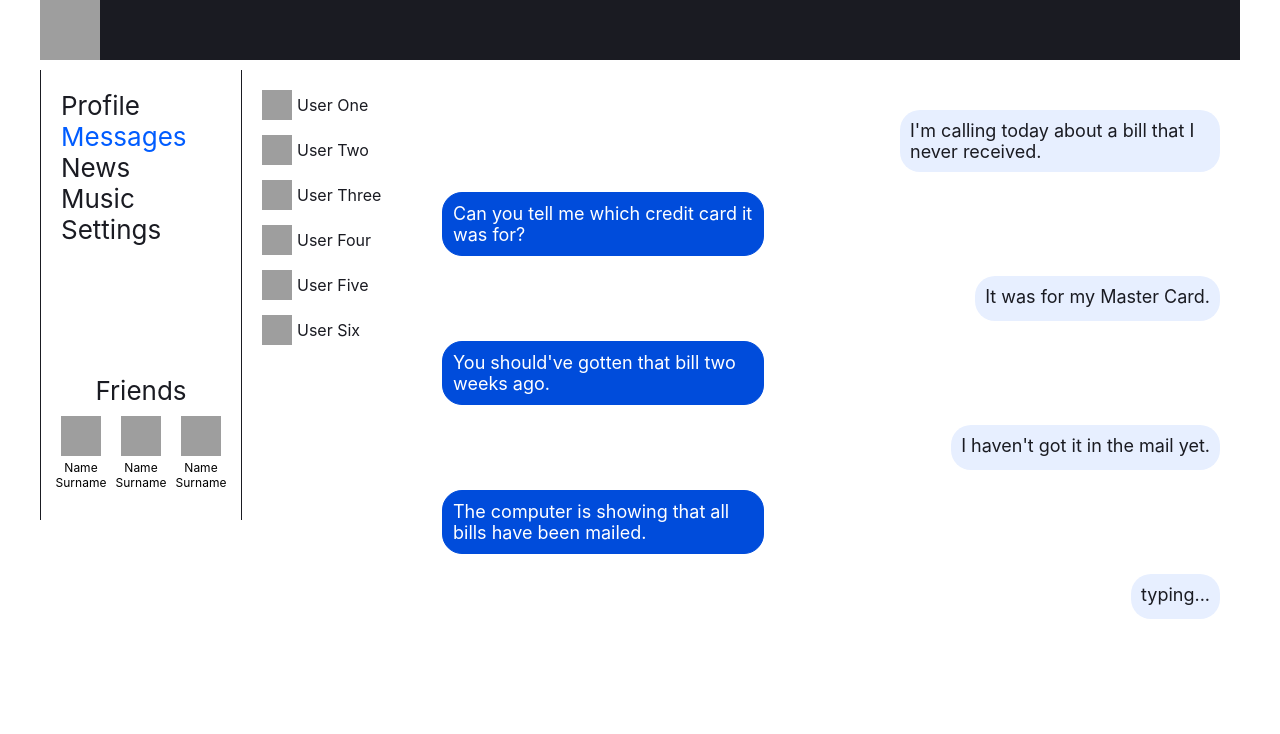
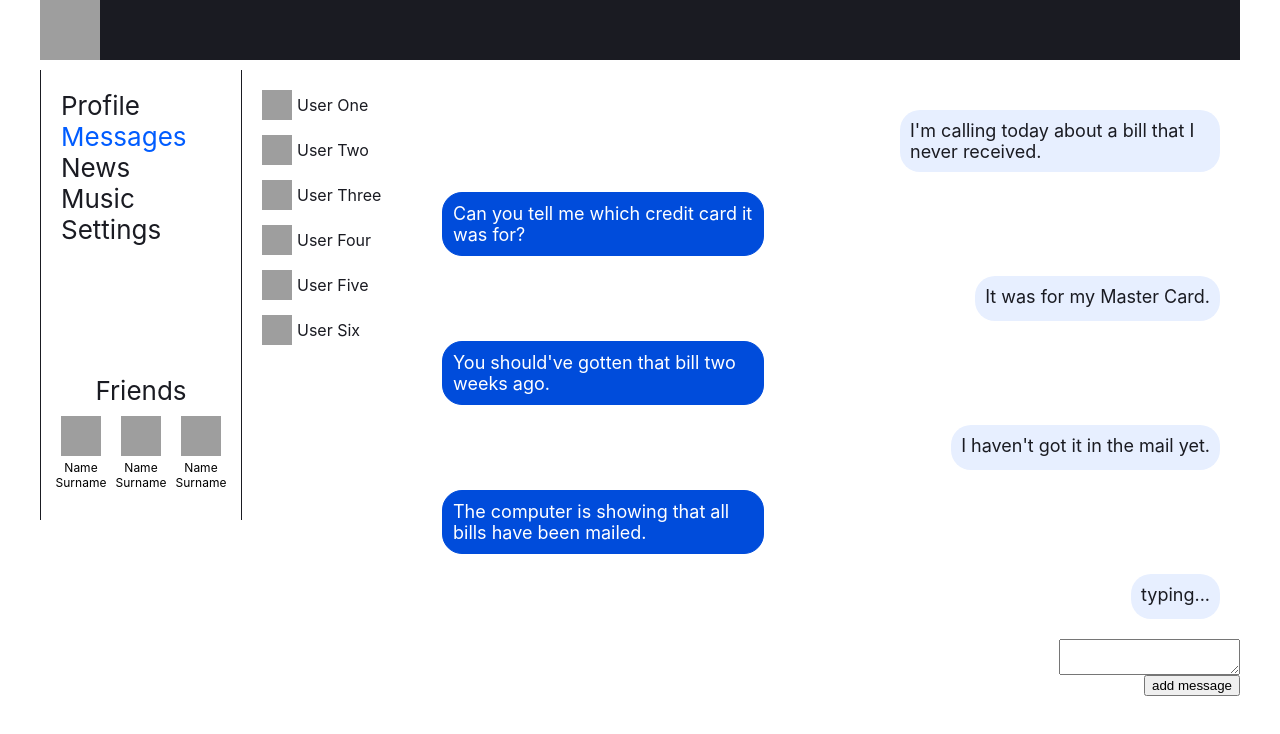
Before and after one commit to aliakseikulba/social-network, a React (Create React App) app: page /dialogs in a window 1280 px wide. Shown: the top 734 px of the page. Built offline with nearby package versions, Linux system fonts and the light colour scheme; grey boxes are pictures that could not be loaded.

Commit message:
lesson 31 completed

```diff
--- a/src/components/Dialogs/Dialogs.module.scss
+++ b/src/components/Dialogs/Dialogs.module.scss
@@ -58,3 +58,9 @@ align-self: flex-start;
   color: #1a1b22;
   border-radius: 20px;
 }
+
+.addMessage {
+  display: flex;
+  flex-direction: column;
+  align-items: end;
+}
--- a/src/components/Dialogs/Dialogs.tsx
+++ b/src/components/Dialogs/Dialogs.tsx
@@ -15,7 +15,17 @@ const Dialogs: React.FC<DialogsPropsType> = ({state}) => {
     .map(d => <DialogItem id={d.id} name={d.name} userPhoto={d.userPhoto}/>);
   const messagesItem = state.messageData.map(m => <Message message={m.message} status={m.status} />);
 
+  const newMessageElement = React.createRef<HTMLTextAreaElement>();
+
+  const addMessage = () => {
+    if (newMessageElement.current) {
+      let message = newMessageElement.current.value;
+      alert(message);
+    }
+  }
+
   return (
+    <>
     <div className={styles.dialogs}>
       <div className={styles.dialogsItems}>
         {dialogsItem}
@@ -24,6 +34,11 @@ const Dialogs: React.FC<DialogsPropsType> = ({state}) => {
         {messagesItem}
       </div>
     </div>
+  <div className={styles.addMessage}>
+    <textarea ref={newMessageElement}></textarea>
+    <button onClick={addMessage}>add message</button>
+  </div>
+    </>
   );
 };
 
```
